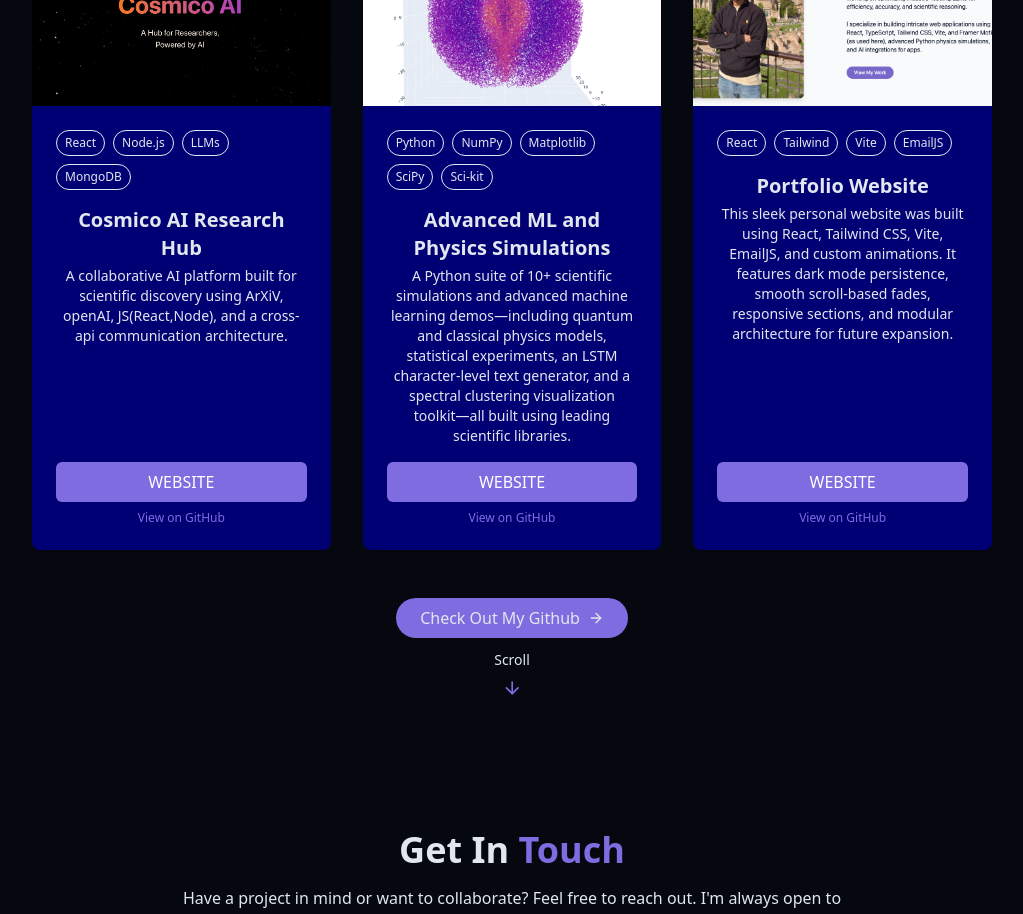
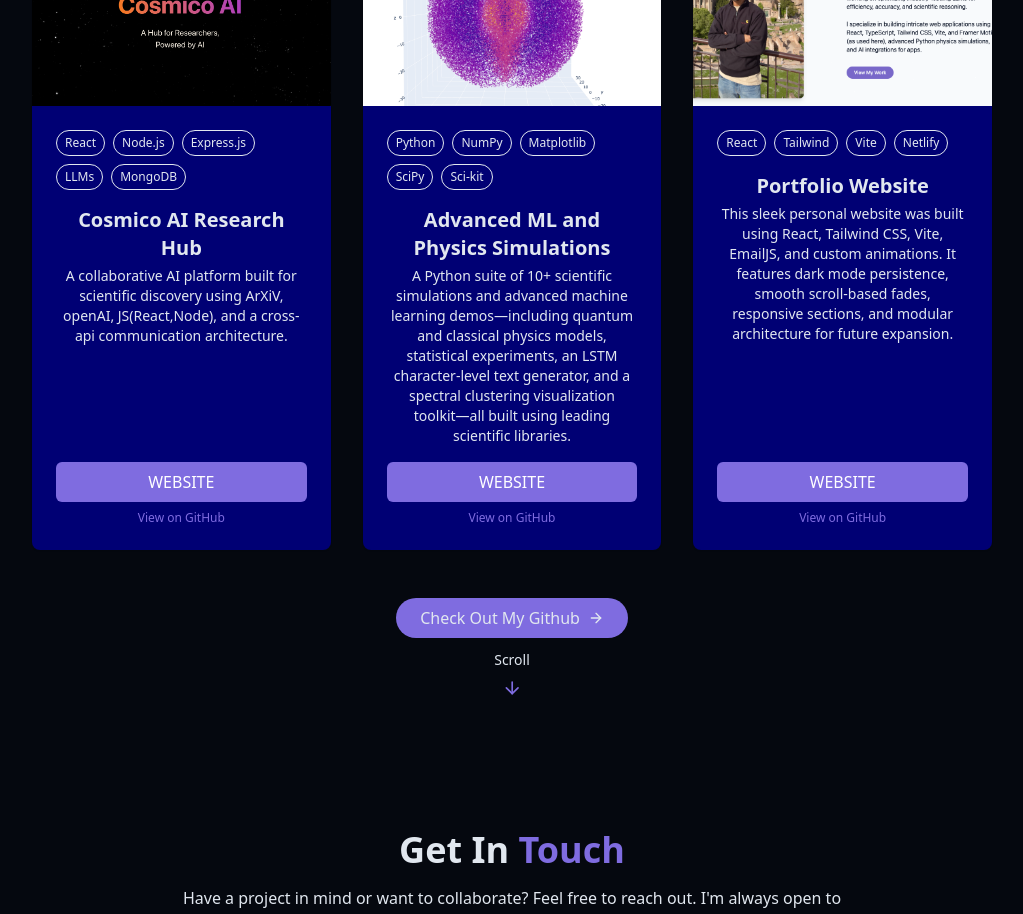
Before and after one commit to BipulB7/Portfolio-Site, a React (Vite) app: page / in a window 1280 px wide. Shown: the part 3480-4394 px from the top of the page, without its empty margins (128-1151 px from the left). Built offline with nearby package versions, Linux system fonts and the light colour scheme.

Commit message:
Updated Projects Section

```diff
--- a/src/components/ProjectsSection.jsx
+++ b/src/components/ProjectsSection.jsx
@@ -11,7 +11,7 @@ const projects = [
     description:
       "A collaborative AI platform built for scientific discovery using ArXiV, openAI, JS(React,Node), and a cross-api communication architecture.",
     image: cosmicoImage,
-    tags: ["React", "Node.js", "LLMs", "MongoDB"],
+    tags: ["React", "Node.js", "Express.js", "LLMs", "MongoDB"],
     demoUrl: "https://cosmicoai.netlify.app",
     githubUrl: "https://github.com/BipulB7/Cosmico-Backend",
   },
@@ -31,7 +31,7 @@ const projects = [
     description:
       "This sleek personal website was built using React, Tailwind CSS, Vite, EmailJS, and custom animations. It features dark mode persistence, smooth scroll-based fades, responsive sections, and modular architecture for future expansion.",
     image: portfolioImage,
-    tags: ["React", "Tailwind", "Vite", "EmailJS"],
+    tags: ["React", "Tailwind", "Vite", "Netlify"],
     demoUrl: "https://bipulpbanjade.com/",
     githubUrl: "https://github.com/BipulB7/Portfolio-Site",
   },
```
